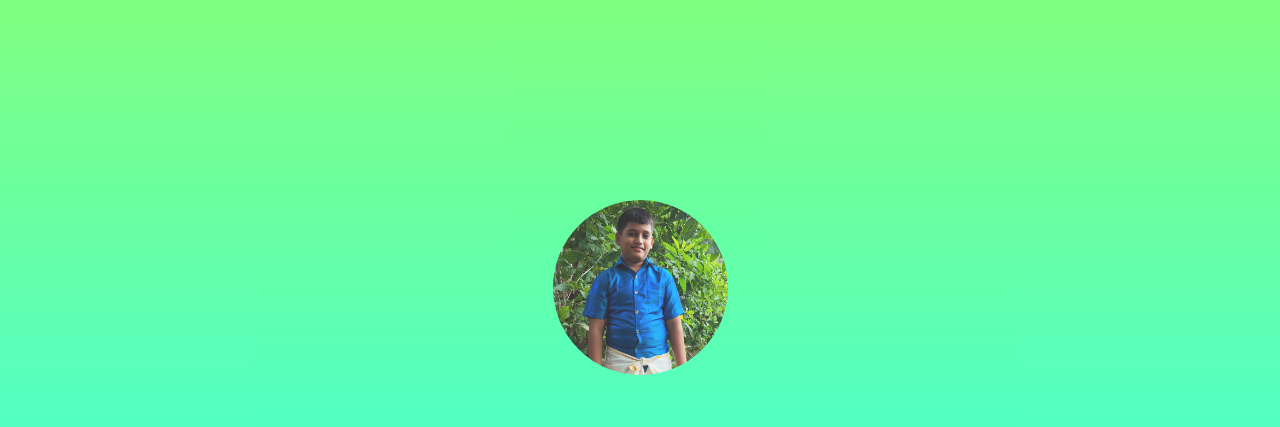
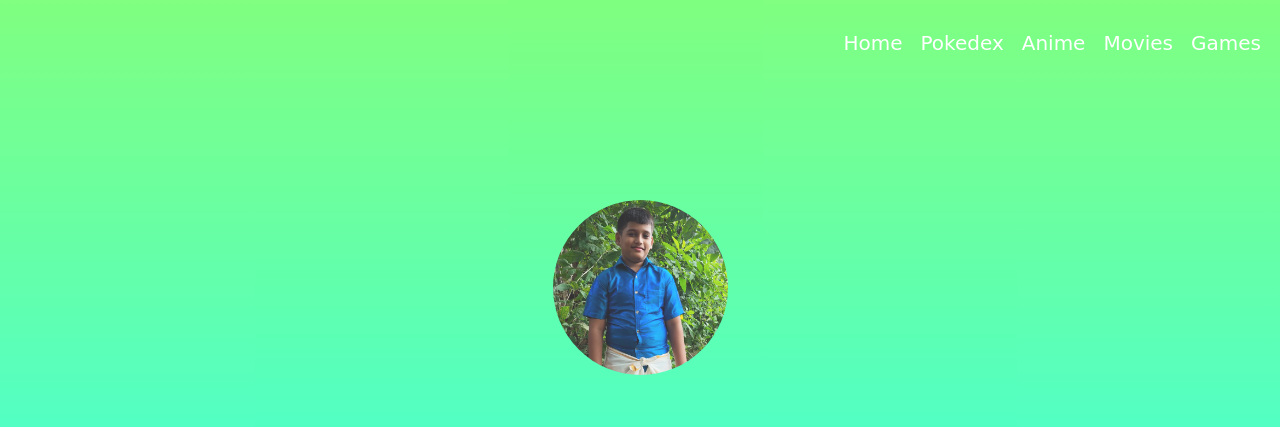
Before and after one commit to VijayBK3/Project---58, a plain HTML site: page index.html in a window 1280 px wide. Shown: the top 427 px of the page. Drawn offline with Linux system fonts and the light colour scheme; a script that the page names is missing.

Commit message:
Add files via upload

```diff
--- a/index.html
+++ b/index.html
@@ -9,6 +9,13 @@
 
 <body>
     <script src="main.js"></script>
+    <ul class="menu">
+        <li class="links">Home</li>
+        <li class="links">Pokedex</li>
+        <li class="links">Anime</li>
+        <li class="links">Movies</li>
+        <li class="links">Games</li>
+    </ul>
     <section id="welcome">
         <div class="parallax-inner">
             <img src="pp.jpeg" class="profile">
--- a/style.css
+++ b/style.css
@@ -41,6 +41,7 @@ h1 {
     font-size: 30px;
     line-height: 1.2;
     font-family: cursive;
+    z-index: 9;
 }
 
 h2 {
@@ -77,3 +78,25 @@ p {
     text-align: center;
     vertical-align: middle;
 }
+.menu {
+    list-style: none;
+    font-family: cursive;
+    position: absolute;
+    top: 10px;
+    right: 10px;
+    z-index: 10;
+    cursor: pointer;
+}
+.links {
+    float: left;
+    color: white;
+    padding-bottom: 5px;
+    padding-top: 5px;
+    padding-left: 9px;
+    padding-right: 9px;
+    font-family: cursive;
+    font-size: 20px;
+}
+.links:hover{
+    background-color: aqua;
+}
```
